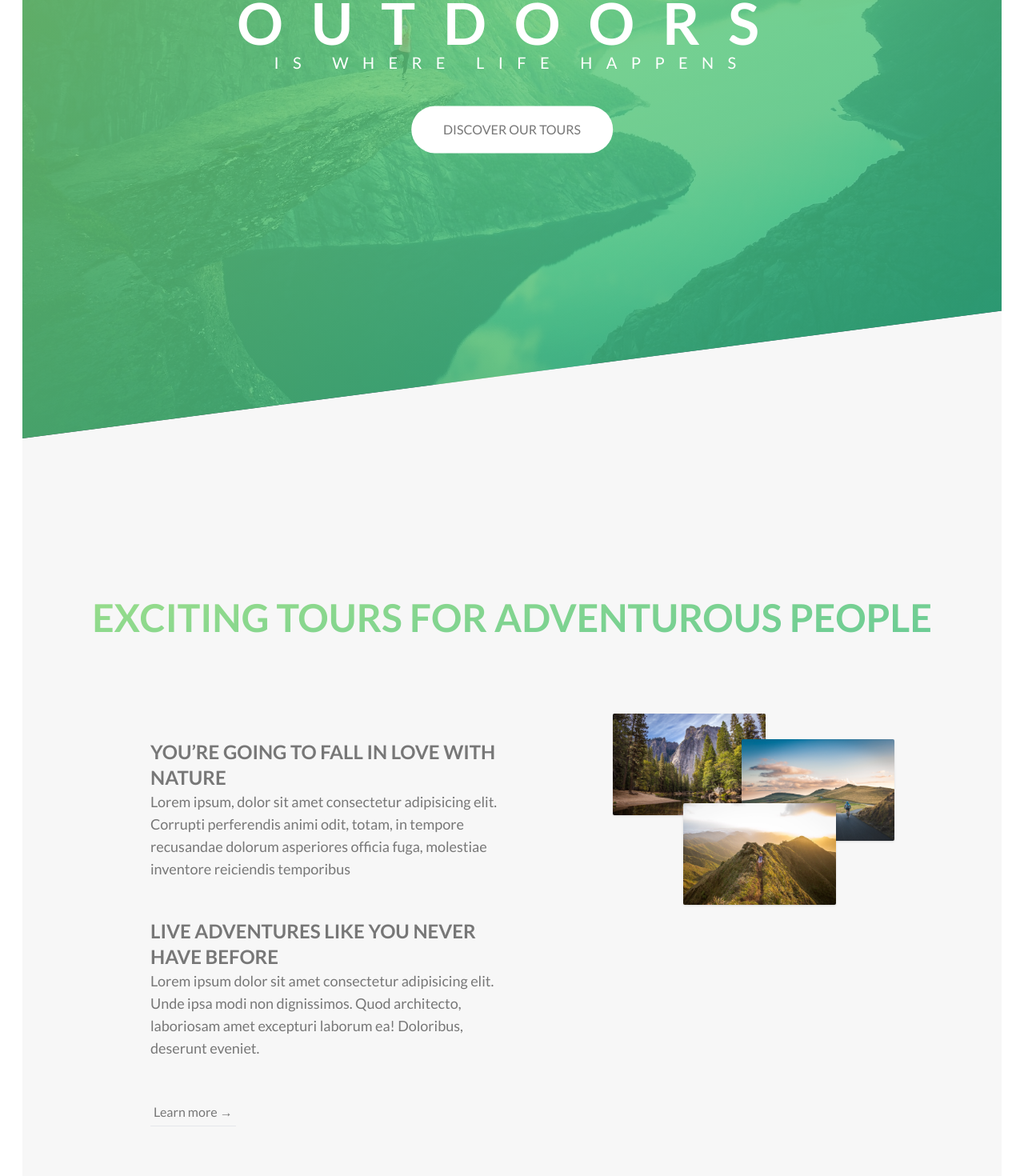
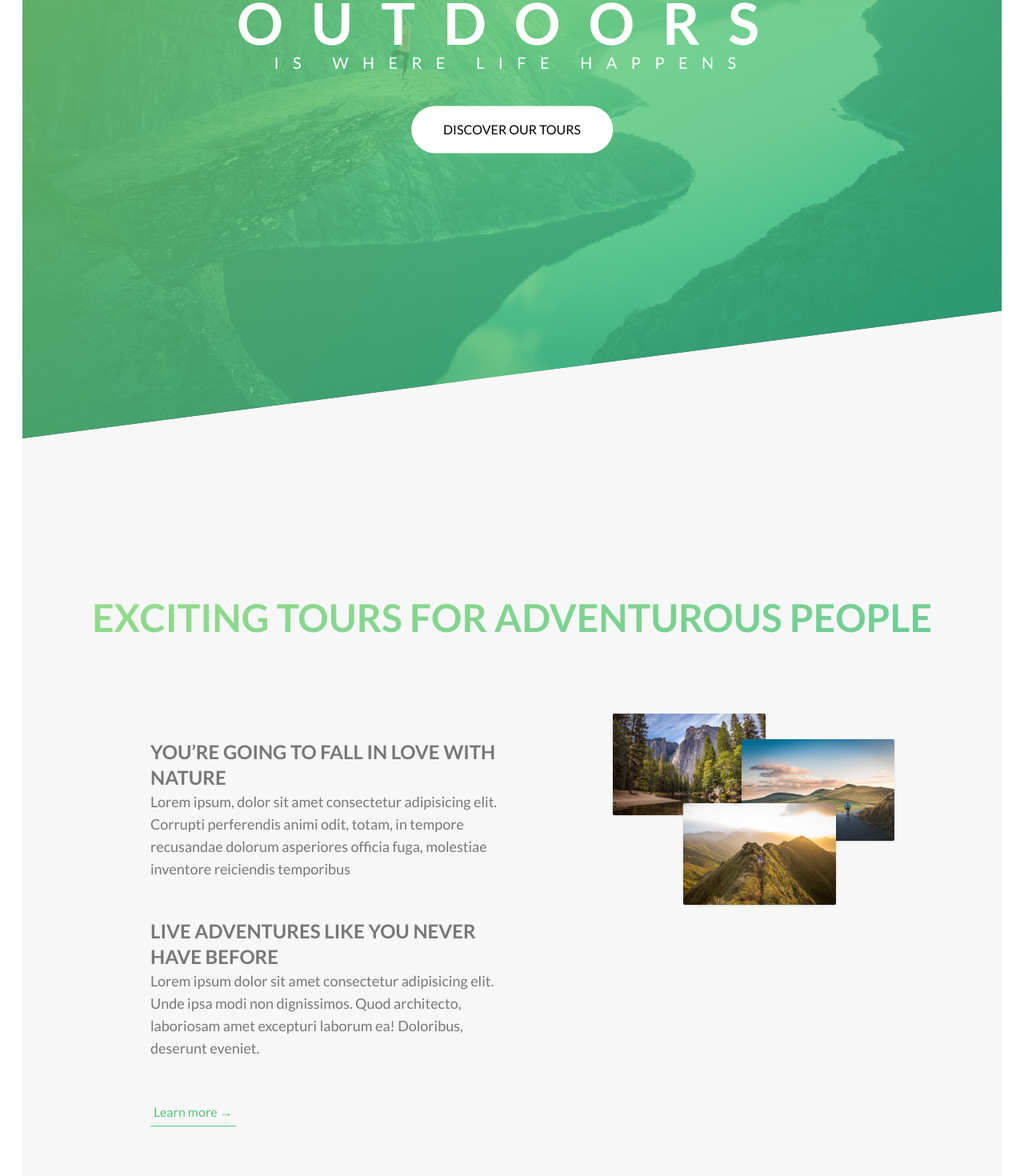
Before and after one commit to TratosXimbriba/Natours, a React (Vite) app: page / in a window 1280 px wide. Shown: the part 240-1710 px from the top of the page at 80% size. Built offline with nearby package versions, Linux system fonts and the light colour scheme.

Commit message:
Fix: button

```diff
--- a/src/components/Button.jsx
+++ b/src/components/Button.jsx
@@ -1,8 +1,8 @@
-function Button({ children, animated, type, textColor, bgColor }) {
+function Button({ children, animated, type, textColor, bgColor, borderColor }) {
   const buttonVariation = {
-    primary: `hover:btn-hover active:btn-click inline-block rounded-full bg-white px-10 py-4 uppercase text-${textColor} hover:shadow-lg active:shadow-md ${animated} bg-${bgColor}`,
+    primary: `hover:btn-hover active:btn-click inline-block rounded-full px-10 py-4 uppercase ${textColor} hover:shadow-lg active:shadow-md ${animated} ${bgColor}`,
 
-    secondary: `hover:btn-hover hover:bg-${bgColor} hover:text-white active:btn-click inline-block border-b border-solid border-${bgColor} p-1 text-${textColor}`,
+    secondary: `hover:btn-hover hover:bg-defaultGreen hover:text-white active:btn-click inline-block border-b border-solid ${borderColor} p-1 ${textColor}`,
   };
   return (
     <a href="#" className={buttonVariation[type]}>
@@ -14,8 +14,9 @@ function Button({ children, animated, type, textColor, bgColor }) {
 export default Button;
 
 Button.defaultProps = {
-  textColor: "white",
-  bgColor: "black",
+  textColor: "text-white",
+  bgColor: "bg-black",
+  borderColor: "border-defaultGreen",
   animated: undefined,
   type: "primary",
 };
--- a/src/components/Card.jsx
+++ b/src/components/Card.jsx
@@ -12,7 +12,7 @@ function Card({ col, gradientImg, gradientTitle, tour }) {
         <div className="flex h-full flex-col content-center items-center justify-center text-white">
           <span className="mb-2 uppercase">Only</span>
           <span className="pb-12 text-8xl font-thin">${tour.price}</span>
-          <Button textColor={"black"} bgColor={"#fff"}>
+          <Button textColor={"text-black"} bgColor={"bg-white"}>
             Book now!
           </Button>
         </div>
--- a/src/layout/AboutSection.jsx
+++ b/src/layout/AboutSection.jsx
@@ -30,9 +30,9 @@ function AboutSection() {
               laborum ea! Doloribus, deserunt eveniet.
             </p>
             <Button
-              textColor={"defaultGreen"}
-              bgColor={"defaultGreen"}
               type={"secondary"}
+              textColor={"text-[#55c57a]"}
+              borderColor={"border-[#55c57a]"}
             >
               Learn more &rarr;
             </Button>
--- a/src/layout/Header.jsx
+++ b/src/layout/Header.jsx
@@ -21,8 +21,8 @@ function Header() {
           animated={
             "fill-mode-backwards animate-[move-in-bottom_0.5s_ease-out_0.75s] transition-all"
           }
-          textColor={"#000"}
-          bgColor={"#fff"}
+          textColor={"text-black"}
+          bgColor={"bg-white"}
         >
           Discover our tours
         </Button>
--- a/src/layout/ToursSection.jsx
+++ b/src/layout/ToursSection.jsx
@@ -81,8 +81,8 @@ function ToursSection() {
       </div>
       <div className="mt-20 text-center">
         <Button
-          textColor={"white"}
-          bgColor={"defaultGreen"}
+          textColor={"text-white"}
+          bgColor={"bg-[#55c57a]"}
           animated={"transition-all"}
         >
           Discover our tours
```
